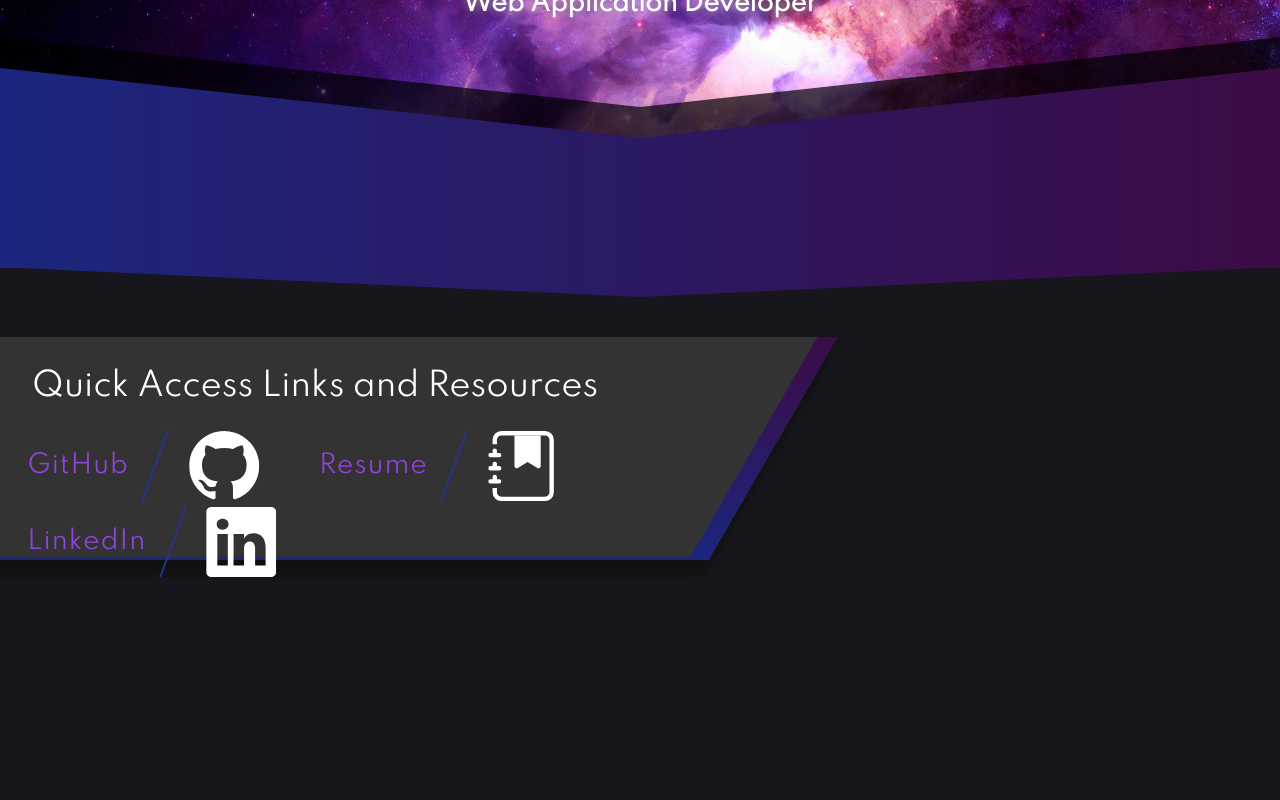
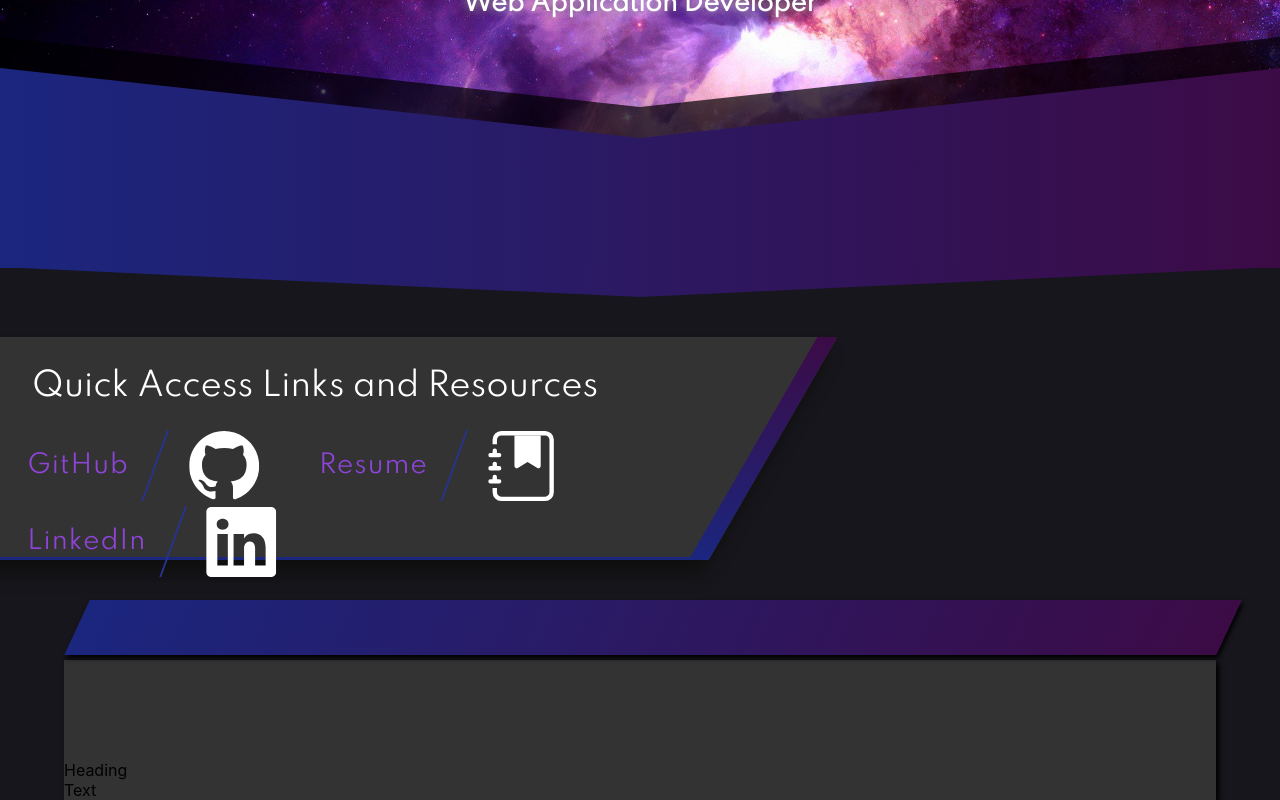
Before and after one commit to cooperphyz/portfolio, a React (Create React App) app: page / in a window 1280 px wide. Shown: the part 342-1142 px from the top of the page. Before the commit the page ends 919 px from the top, so only its background shows below. Built offline with nearby package versions, Linux system fonts and the light colour scheme.

Commit message:
Paragraph header creation and styling

```diff
--- a/src/components/home/Home.css
+++ b/src/components/home/Home.css
@@ -17,3 +17,8 @@ body {
   position: relative;
   top: 100px;
 }
+
+.content-2 {
+  position: relative;
+  top: 200px;
+}
--- a/src/components/home/Home.js
+++ b/src/components/home/Home.js
@@ -3,6 +3,7 @@ import LeftSliceDiv from '../miscellaneous/LeftSliceDiv';
 import SlantDividerDown from '../miscellaneous/SlantDividerDown';
 import SlantedBanner from './SlantedBanner';
 import './Home.css';
+import ParagraphContentPanel from '../miscellaneous/ParagraphContentPanel';
 
 const Home = () => {
   return (
@@ -14,6 +15,9 @@ const Home = () => {
       <div className='content-1'>
         <LeftSliceDiv/>
       </div>
+      <div className='content-2'>
+        <ParagraphContentPanel/>
+      </div>
     </div>
   )
 }
--- a/src/components/miscellaneous/ParagraphContentPanel.css
+++ b/src/components/miscellaneous/ParagraphContentPanel.css
@@ -0,0 +1,38 @@
+body {
+  margin: 0;
+  z-index: 30;
+}
+
+.paragraph-content {
+  position: relative;
+  z-index: 20;
+  width: 90%;
+  background: #333333;
+  margin-left: 5%;
+  margin-right: 5%;
+  box-shadow: 3px 3px 0 0 #000;
+  -moz-box-shadow: 3px 3px 5px 0 #000;
+  -webkit-box-shadow: 3px 3px 5px 0 #000;
+}
+
+.paragraph-topdecoration {
+  height: 100px;
+  content: "";
+}
+
+.paragraph-topdecoration:after {
+  content: "";
+  position: absolute;
+  top: -60px;
+  width: 100%;
+  bottom: 145px;
+  right: -13px;
+  transform: translateY(50px);
+  background: linear-gradient(90deg, #1b267e 0%, #3c0b46 100%);
+  z-index: -1;
+  -moz-transform: skew(-25deg);
+  -webkit-transform: skew(-25deg);
+  box-shadow: 3px 3px 0 0 #000;
+  -moz-box-shadow: 3px 3px 5px 0 #000;
+  -webkit-box-shadow: 3px 3px 5px 0 #000;
+}
--- a/src/components/miscellaneous/ParagraphContentPanel.js
+++ b/src/components/miscellaneous/ParagraphContentPanel.js
@@ -3,7 +3,16 @@ import './ParagraphContentPanel.css'
 
 const ParagraphContentPanel = () => {
   return (
-    <div>ParagraphContentPanel</div>
+    <div className='paragraph-content'>
+        <div className='paragraph-topdecoration'/>
+
+        <div className='paragraph-header'>
+            Heading
+        </div>
+        <div className='paragraph-text'>
+            Text
+        </div>
+    </div>
   )
 }
 
```
